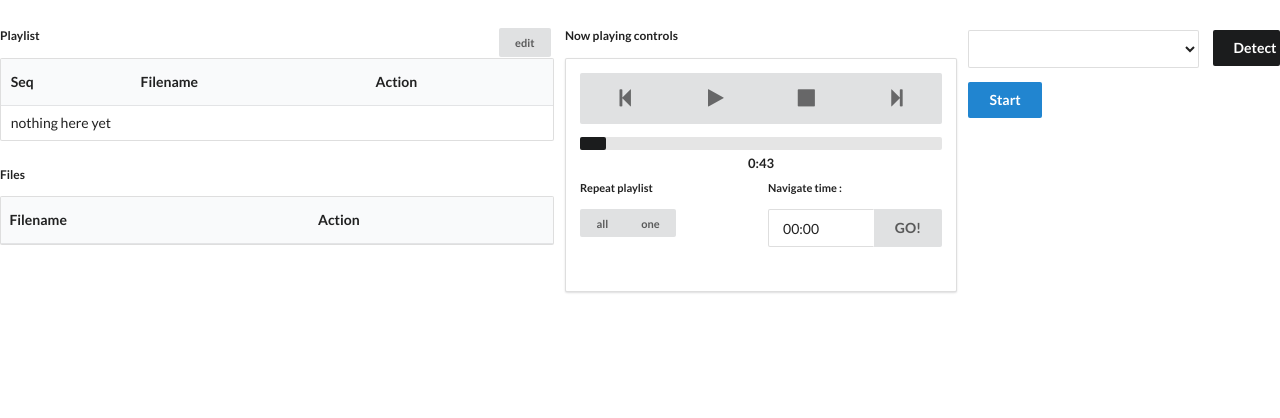
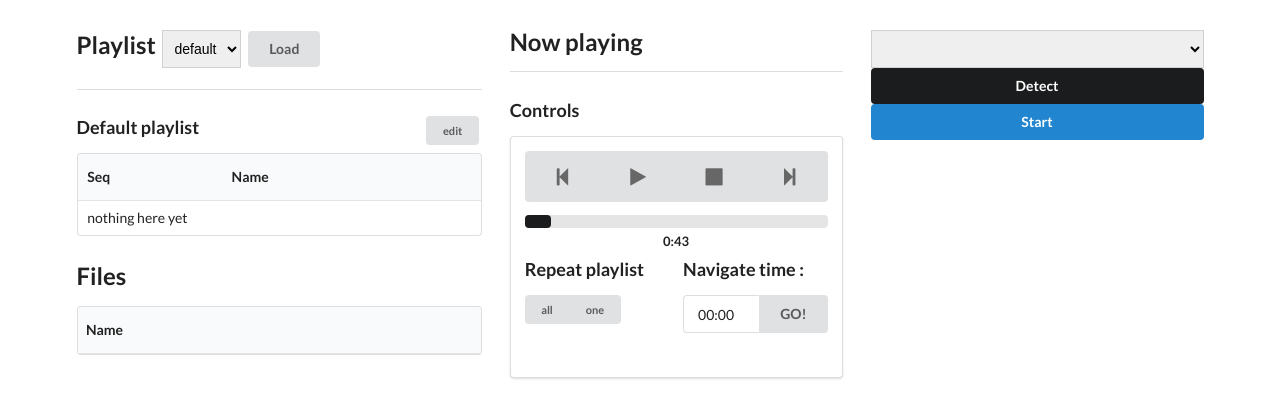
Before and after one commit to HCC-Coder/veyes, a website with bundled scripts: page index.html in a window 1280 px wide. Built offline with nearby package versions, Linux system fonts and the light colour scheme; files whose address does not match are found by name.

Commit message:
re install semantic

```diff
--- a/index.html
+++ b/index.html
@@ -16,19 +16,29 @@
     </div> <!-- head -->
 
     <div class="ui hidden divider"></div>
-    <div class="ui fluid container">
+    <div class="ui container">
       <div class="ui compact grid">
-        <div class="seven wide column">
-          <h2 class="ui header">
-            <button class="ui mini pull-right button">edit</button>
+
+        <!-- PLAYLIST COLUMN -->
+        <div class="six wide column">
+          <h2 class="ui header d-inblock">
             Playlist
           </h2>
+          <select class="ui dropdown d-inblock ml-2">
+            <option value="0">default</option>
+          </select>
+          <button class="ui button d-inblock ml-2">Load</button>
+          <div class="ui divider"></div>
+          <h3 class="ui header">
+            <span>Default playlist</span>
+            <button class="ui mini pull-right button">edit</button>
+          </h3>
           <table class="ui compact table">
             <thead>
               <tr>
                 <th>Seq</th>
-                <th>Filename</th>
-                <th>Action</th>
+                <th>Name</th>
+                <th></th>
               </tr>
             </thead>
             <tbody id="playlist">
@@ -41,8 +51,8 @@
           <table class="ui very compact table">
             <thead>
               <tr>
-                <th>Filename</th>
-                <th>Action</th>
+                <th>Name</th>
+                <th></th>
               </tr>
             </thead>
             <tbody id="files">
@@ -50,9 +60,13 @@
             </tbody>
           </table>
         </div>
+        <!-- PLAYLIST COLUMN -->
+        <!-- CONTROL COLUMN -->
         <div class="five wide column">
 
-          <h2 class="ui header">Now playing controls</h2>
+          <h2 class="ui header">Now playing</h2>
+          <div class="ui divider"></div>
+          <h3 class="ui header">Controls</h3>
           <div class="ui segment">
 
             <div class="ui icon fluid huge buttons">
@@ -97,26 +111,16 @@
                 </div>
               </div>
             </div>
+            <div class="ui hidden divider"></div>
+          </div>
+        </div>
+        <!-- CONTROL COLUMN -->
 
+        <div class="five wide column">
 
-            <div class="ui hidden divider"></div>
-
-          </div>
-
-        </div>
-        <div class="four wide column">
-
-          <div class="ui form">
-            <div class="two fields">
-              <div class="twelve wide field">
-                <select id="show-screen" class="ui fluid dropdown"></select>
-              </div>
-              <div class="four wide field">
-                <button id="btn-detect" class="ui secondary fluid button">Detect</button>
-              </div>
-            </div>
-          </div>
-          <button id="btn-start" class="ui primary button">Start</button>
+          <select id="show-screen" class="ui fluid dropdown"></select>
+          <button id="btn-detect" class="ui secondary fluid button">Detect</button>
+          <button id="btn-start" class="ui primary fluid button">Start</button>
 
         </div>
       </div>
--- a/package.json
+++ b/package.json
@@ -18,5 +18,8 @@
   "homepage": "https://github.com/ns17diploma/electron-video-player#readme",
   "devDependencies": {
     "jquery": "^3.2.1"
+  },
+  "dependencies": {
+    "semantic-ui": "^2.2.13"
   }
 }
--- a/scripts/index.js
+++ b/scripts/index.js
@@ -64,6 +64,7 @@ function init_files()
         <td></td>
       </tr>`
       $('#playlist').append(item_html)
+      console.log(file_list)
     })
   })
 }
--- a/semantic.json
+++ b/semantic.json
@@ -1,5 +1,5 @@
 {
-  "base": "semantic\\",
+  "base": "semantic/",
   "paths": {
     "source": {
       "config": "src/theme.config",
--- a/style/utility.css
+++ b/style/utility.css
@@ -1,3 +1,16 @@
 .pull-right{
-	float: right;
+    float: right;
 }
+.pull-left{
+	float: left;
+}
+.clear-fix{
+    clear: both;
+}
+.d-inblock{
+    display: inline-block;
+    vertical-align: baseline;
+}
+.ml-2{
+    margin-left: 4px !important;
+}
```
Also changed, not shown: semantic/dist/components/accordion.css, semantic/dist/components/accordion.min.css, semantic/dist/components/api.min.js, semantic/dist/components/button.css, semantic/dist/components/button.min.css, semantic/dist/components/card.css, semantic/dist/components/card.min.css, semantic/dist/components/dropdown.css, semantic/dist/components/dropdown.min.css, semantic/dist/components/form.css, semantic/dist/components/form.min.css, semantic/dist/components/grid.css, semantic/dist/components/grid.min.css, semantic/dist/components/header.css, 32 more files, 4 other files.
